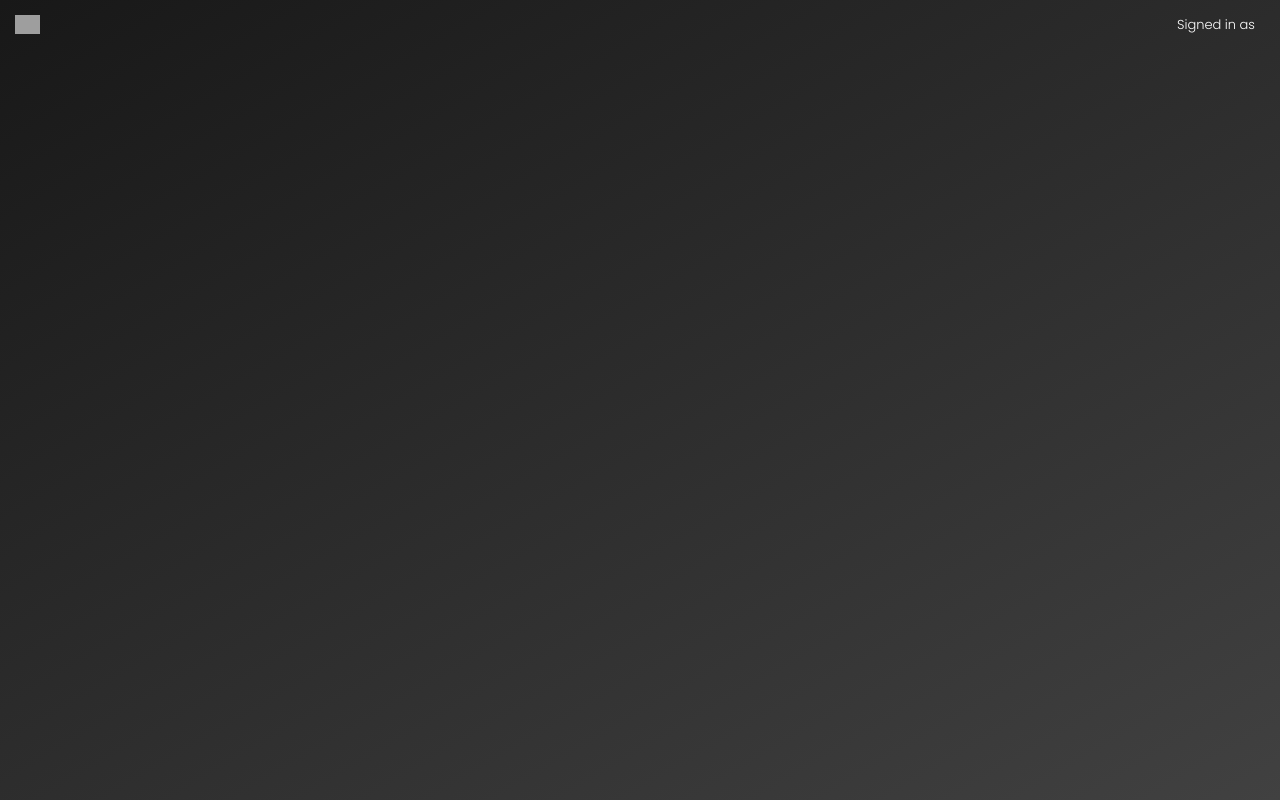
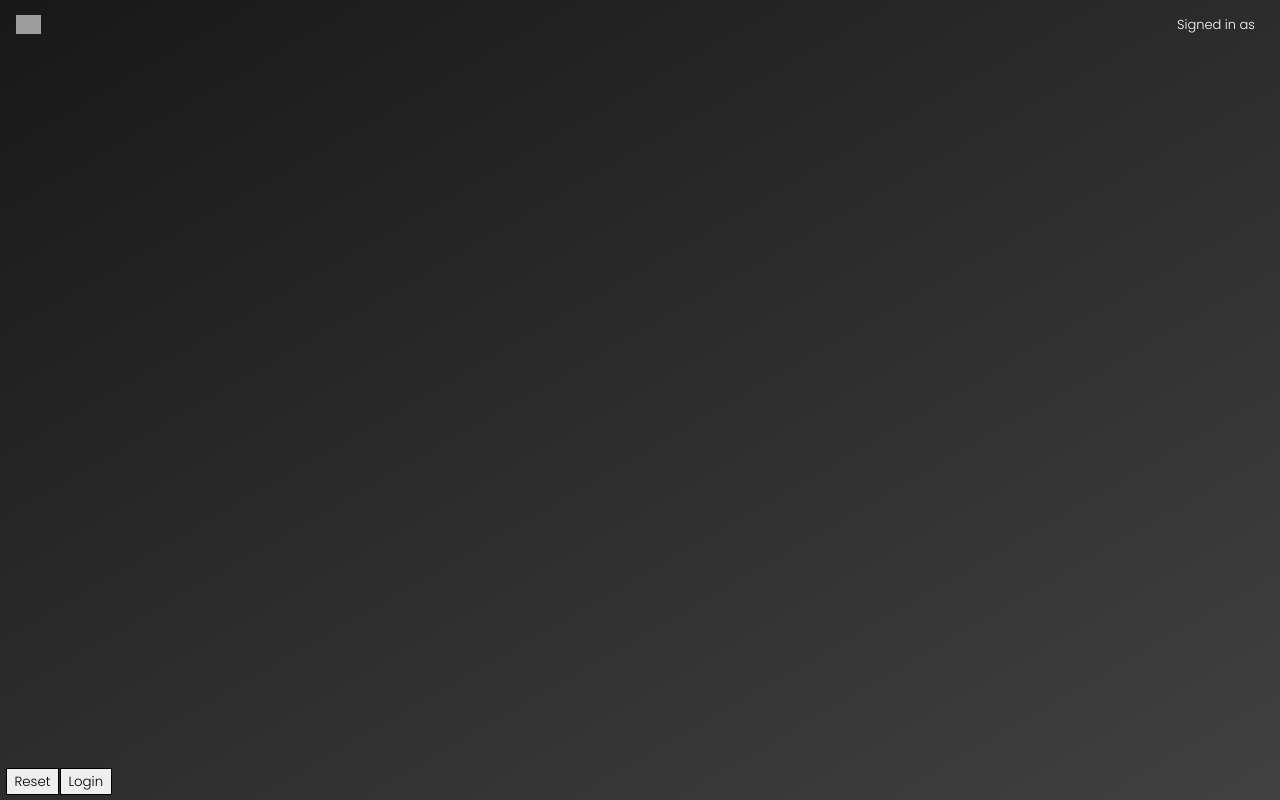
Before and after one commit to OxfordBot/spotify-for-android-auto, a plain HTML site: page index.html in a window 1280 px wide. Drawn offline with Linux system fonts and the light colour scheme; grey boxes are pictures that could not be loaded.

Commit message:
Update index.html

```diff
--- a/index.html
+++ b/index.html
@@ -18,6 +18,14 @@
                 margin: 0;
                 outline: 0;
             }
+				button {
+					border: 1px solid #000000;
+					color: #000000;
+					padding: 2.5px;
+					padding-left: 7.5px;
+					padding-right: 7.5px;
+					margin-left: 1px;
+				}
             .content {
                 position: relative;
                 width: 100%;
@@ -131,10 +139,25 @@
             .option-btn img {
                 width: 25px;
             }
+				.control-centre {
+					position: absolute;
+					bottom: 0;
+					margin-left: auto;
+					margin-right: auto;
+					display: flex;
+					align-items: center;
+					justify-content: center;
+					padding-bottom: 5px;
+					padding-left: 5px;
+				}
         </style>
     </head>
     <body>
         <div class="content">
+		  		<div class="control-centre">
+					<button id="reset-btn">Reset</button>
+					<button id="login-btn">Login</button>
+				</div>
             <div class="sign-in-container">
                 <div class="sign-in-container-text">Signed in as</div>
                 <div class="sign-in-container-user"></div>
@@ -258,7 +281,11 @@
                         }
                     }
                 }
-                authorize().then(data => {
+					 document.getElementById("reset-btn").onclick = function() {
+					 	localStorage.clear()
+					 }
+					 document.getElementById("login-btn").onclick = function() {
+					 	authorize().then(data => {
                     const player = new Spotify.Player({
                         name: info.name,
                         getOAuthToken: cb => { cb(data.token) },
@@ -323,6 +350,7 @@
                     });
                     player.connect()
                 })
+					 }
             })()
         }
     </script>
```
